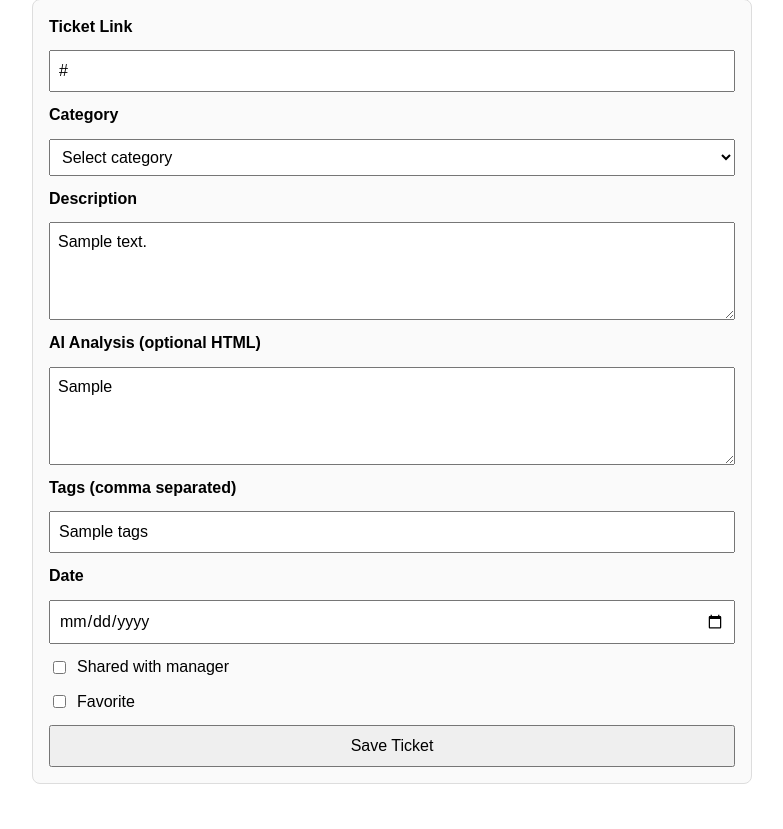
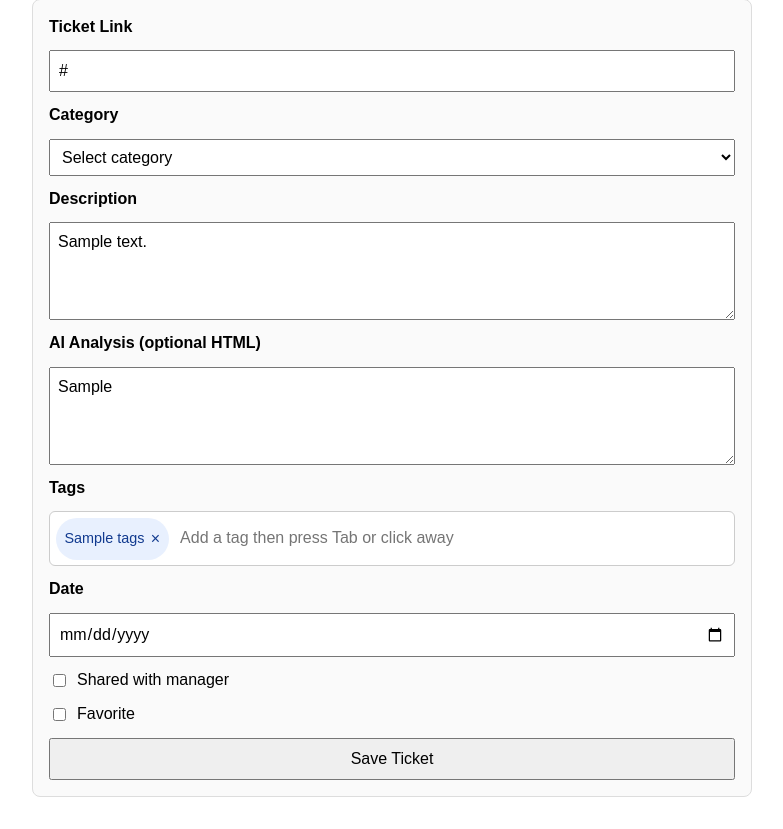
Before and after one commit to Mitchell-13/pack_tracker, a Flask app: template templates/bookmarklet_form.html in a window 1280 px wide. Shown: the part 138-967 px from the top of the page, without its empty margins (248-1031 px from the left). Before the commit the page ends 922 px from the top, so only its background shows below. Run offline with Flask 3, Linux system fonts and the light colour scheme; the template is opened without the code that fills it: most values are stand-ins (such as "Sample title", 1, 10 or a date in 2020).

Commit message:
Style analysis/ticket links as buttons and add bookmarklet tag editor

```diff
--- a/templates/bookmarklet_form.html
+++ b/templates/bookmarklet_form.html
@@ -37,6 +37,47 @@
     textarea {
       min-height: 5rem;
       resize: vertical;
+    }
+
+    .tag-editor {
+      border: 1px solid #ccc;
+      border-radius: 6px;
+      background: #fff;
+      padding: 0.35rem;
+      display: flex;
+      flex-wrap: wrap;
+      gap: 0.35rem;
+      min-height: 42px;
+    }
+
+    .tag-editor input {
+      border: 0;
+      outline: none;
+      min-width: 180px;
+      flex: 1;
+      padding: 0.35rem;
+    }
+
+    .tag-bubble {
+      display: inline-flex;
+      align-items: center;
+      gap: 0.4rem;
+      background: #e8f0fe;
+      color: #113a8f;
+      border-radius: 999px;
+      padding: 0.2rem 0.55rem;
+      font-size: 0.9rem;
+    }
+
+    .tag-bubble button {
+      width: auto;
+      border: 0;
+      background: transparent;
+      color: inherit;
+      cursor: pointer;
+      padding: 0;
+      line-height: 1;
+      font-size: 1rem;
     }
 
     .inline {
@@ -95,8 +136,11 @@
     <label for="ai_analysis">AI Analysis (optional HTML)</label>
     <textarea id="ai_analysis" name="ai_analysis">{{ form_values['ai_analysis'] }}</textarea>
 
-    <label for="tags">Tags (comma separated)</label>
-    <input id="tags" name="tags" type="text" value="{{ form_values['tags'] }}" />
+    <label for="tags">Tags</label>
+    <input id="tags" name="tags" type="hidden" value="{{ form_values['tags'] }}" />
+    <div class="tag-editor" data-tag-editor data-hidden-input-id="tags">
+      <input type="text" placeholder="Add a tag then press Tab or click away" data-tag-input />
+    </div>
 
     <label for="date">Date</label>
     <input id="date" name="date" type="date" value="{{ form_values['date'] or today_date }}" required />
@@ -113,5 +157,95 @@
 
     <button type="submit">Save Ticket</button>
   </form>
+
+  <script>
+    function initializeTagEditor(editor) {
+      const hiddenInput = document.getElementById(editor.dataset.hiddenInputId);
+      const tagInput = editor.querySelector('[data-tag-input]');
+      if (!hiddenInput || !tagInput) {
+        return;
+      }
+
+      const tags = [];
+      const existingTags = (hiddenInput.value || '')
+        .split(',')
+        .map((tag) => tag.trim())
+        .filter((tag) => tag);
+
+      function syncHiddenInput() {
+        hiddenInput.value = tags.join(', ');
+      }
+
+      function removeTag(indexToRemove) {
+        tags.splice(indexToRemove, 1);
+        renderTags();
+      }
+
+      function renderTags() {
+        editor.querySelectorAll('.tag-bubble').forEach((bubble) => bubble.remove());
+
+        tags.forEach((tag, index) => {
+          const bubble = document.createElement('span');
+          bubble.className = 'tag-bubble';
+          bubble.textContent = tag;
+
+          const removeButton = document.createElement('button');
+          removeButton.type = 'button';
+          removeButton.setAttribute('aria-label', `Remove ${tag}`);
+          removeButton.textContent = '×';
+          removeButton.addEventListener('click', () => removeTag(index));
+          bubble.appendChild(removeButton);
+
+          editor.insertBefore(bubble, tagInput);
+        });
+
+        syncHiddenInput();
+      }
+
+      function addTag(rawTag) {
+        const tag = (rawTag || '').trim();
+        if (!tag) {
+          return;
+        }
+
+        const lowerTag = tag.toLowerCase();
+        if (tags.some((existingTag) => existingTag.toLowerCase() === lowerTag)) {
+          return;
+        }
+
+        tags.push(tag);
+        renderTags();
+      }
+
+      function commitInputTag() {
+        addTag(tagInput.value);
+        tagInput.value = '';
+      }
+
+      existingTags.forEach((tag) => addTag(tag));
+
+      tagInput.addEventListener('keydown', (event) => {
+        if (event.key === 'Tab') {
+          event.preventDefault();
+          commitInputTag();
+          tagInput.focus();
+        }
+      });
+
+      tagInput.addEventListener('blur', () => {
+        commitInputTag();
+      });
+
+      editor.addEventListener('click', () => {
+        tagInput.focus();
+      });
+
+      renderTags();
+    }
+
+    document.querySelectorAll('[data-tag-editor]').forEach((editor) => {
+      initializeTagEditor(editor);
+    });
+  </script>
 </body>
 </html>
```
Also changed, not shown: templates/index.html (+4 -3 lines).
